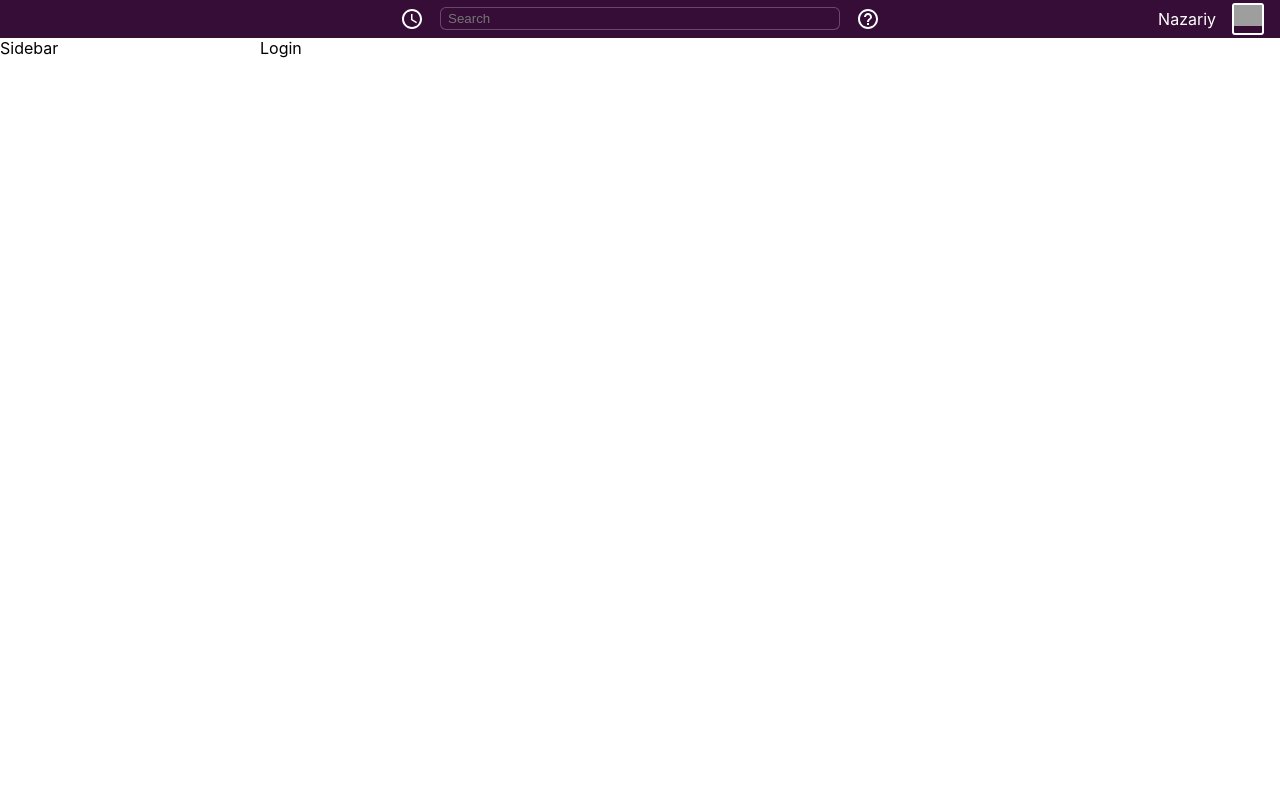
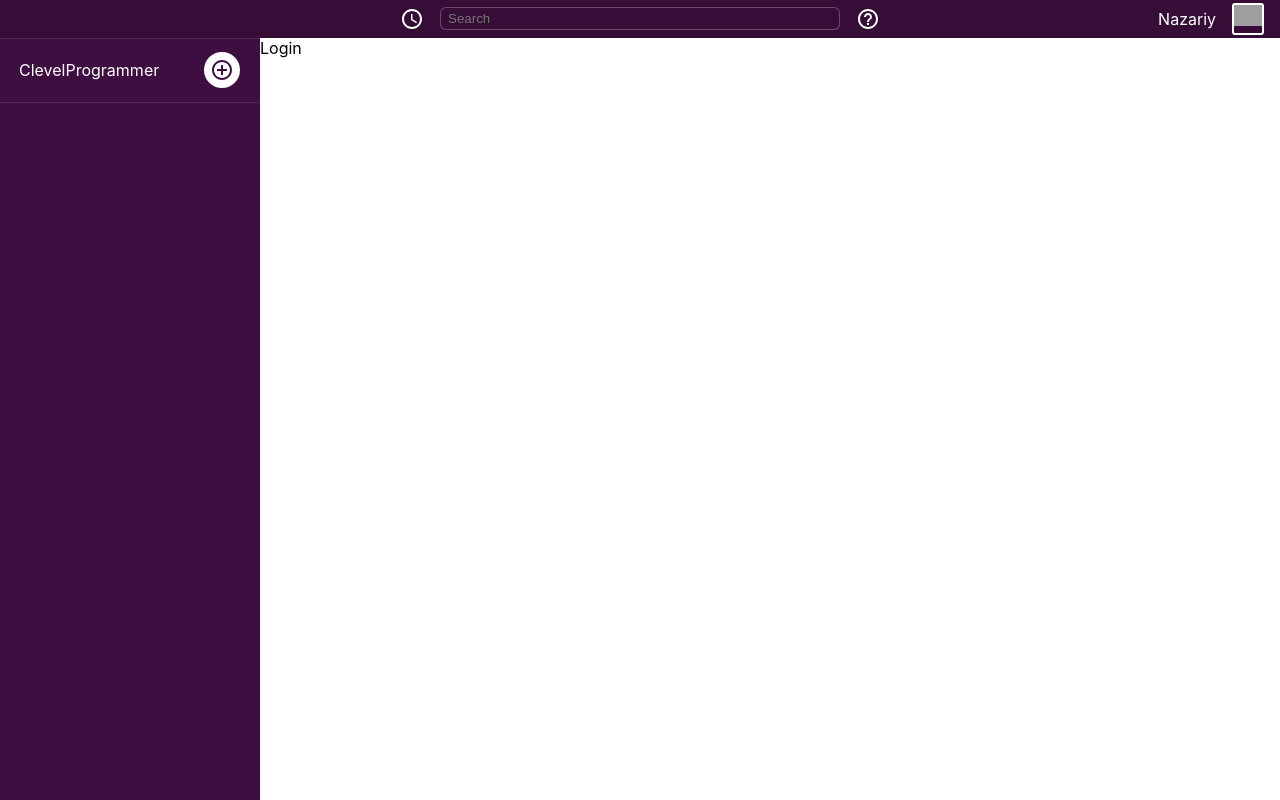
Before and after one commit to Dariuszb94/Slack, a React (Create React App) app: page / in a window 1280 px wide. Built offline with nearby package versions, Linux system fonts and the light colour scheme; grey boxes are pictures that could not be loaded.

Commit message:
sidebar message style

```diff
--- a/src/Components/Header.js
+++ b/src/Components/Header.js
@@ -34,6 +34,8 @@ const Container = styled.div`
   align-items: center;
   justify-content: center;
   position: relative;
+  z-index: 10;
+  box-shadow: 0 1px 0 0 rgb(255 255 255 / 10%);
 `;
 const Main = styled.div`
   display: flex;
--- a/src/Components/Sidebar.js
+++ b/src/Components/Sidebar.js
@@ -1,9 +1,44 @@
 import React from "react";
 import styled from "styled-components";
+import AddCircleOutlineIcon from "@material-ui/icons/AddCircleOutline";
 function Sidebar() {
-  return <Container>Sidebar</Container>;
+  return (
+    <Container>
+      <WorkspaceContainer>
+        <Name>ClevelProgrammer</Name>
+        <NewMessage>
+          <AddCircleOutlineIcon />
+        </NewMessage>
+      </WorkspaceContainer>
+    </Container>
+  );
 }
 
 export default Sidebar;
 
-const Container = styled.div``;
+const Container = styled.div`
+  background-color: #3f0e40;
+`;
+const WorkspaceContainer = styled.div`
+  color: white;
+  height: 64px;
+  display: flex;
+  align-items: center;
+  padding-left: 19px;
+  justify-content: space-between;
+  border-bottom: 1px solid #532753;
+`;
+const Name = styled.div``;
+const NewMessage = styled.div`
+  width: 36px;
+  height: 36px;
+  background-color: white;
+  color: #3f0e40;
+  fill: #3f0e40;
+  display: flex;
+  justify-content: center;
+  align-items: center;
+  border-radius: 50%;
+  margin-right: 20px;
+  cursor: pointer;
+`;
```
